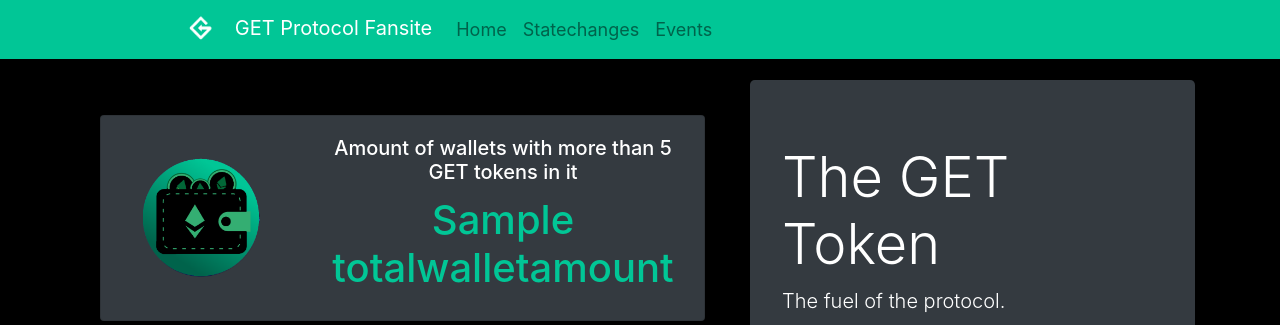
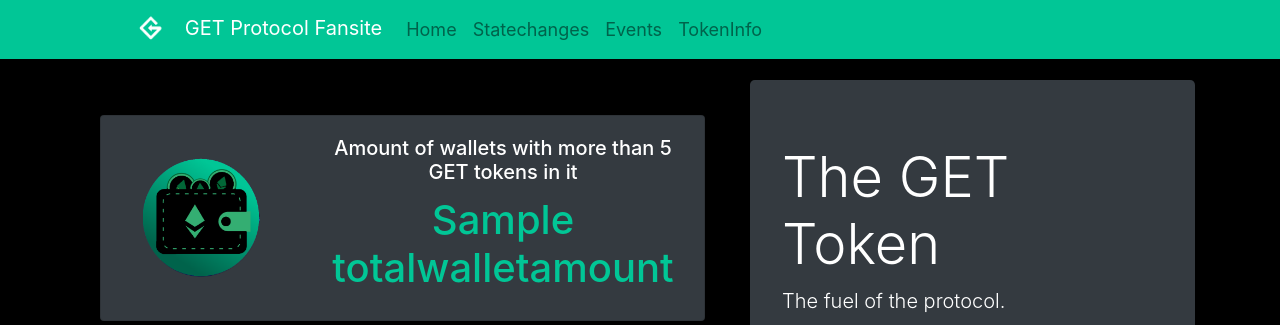
Before and after one commit to Deofex/GETStateChange, a Django app: template hodlers/templates/hodlers/hodlers.html in a window 1280 px wide. Shown: the top 325 px of the page. Run offline with Django 3.2, Linux system fonts and the light colour scheme; the template is opened without the code that fills it: most values are stand-ins (such as "Sample title", 1, 10 or a date in 2020); some libraries are stand-ins or nearby versions.

Commit message:
Add hodlers to menu

```diff
--- a/hodlers/views.py
+++ b/hodlers/views.py
@@ -44,4 +44,5 @@
         'amountoftokensmoved': get_amountoftokensmovedgraphinfo,
         'tokenonexchanges': get_tokensonexchangesgraphinfo,
         'tokendistribution': get_tokendistribution,
+        'navbar': 'page_hodlers',
     })
--- a/shared/templates/shared/base.html
+++ b/shared/templates/shared/base.html
@@ -38,6 +38,9 @@
                 <li class="nav-item {% if navbar == 'page_events' %}active{% endif %}">
                     <a class="nav-link" href="{% url 'page_events' %}">{% trans 'Events' %}</a>
                 </li>
+                <li class="nav-item {% if navbar == 'page_hodlers' %}active{% endif %}">
+                    <a class="nav-link" href="{% url 'page_hodlers' %}">{% trans 'TokenInfo' %}</a>
+                </li>
             </ul>
         </div>
         <div class="d-lg-none">
@@ -53,6 +56,8 @@
                         <a class="dropdown-item  {% if navbar == 'page_statechanges' %}active{% endif %}" href="{% url 'page_statechanges' %}">{% trans 'Statechanges' %}</a>
                         <div class="dropdown-divider"></div>
                         <a class="dropdown-item {% if navbar == 'page_events' %}active{% endif %}" href="{% url 'page_events' %}">{% trans 'Events' %}</a>
+                        <div class="dropdown-divider"></div>
+                        <a class="dropdown-item {% if navbar == 'page_hodlers' %}active{% endif %}" href="{% url 'page_hodlers' %}">{% trans 'TokenInfo' %}</a>
                     </div>
                 </li>
             </ul>
```
